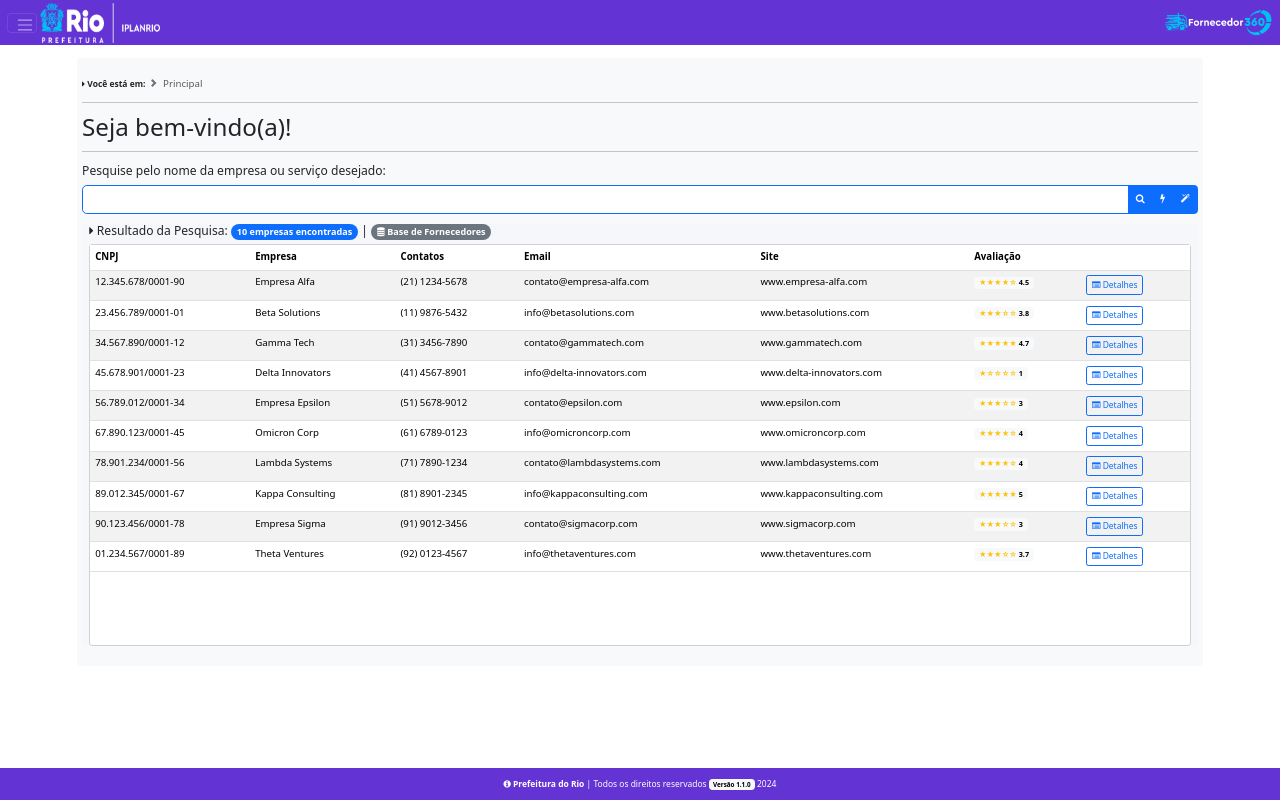
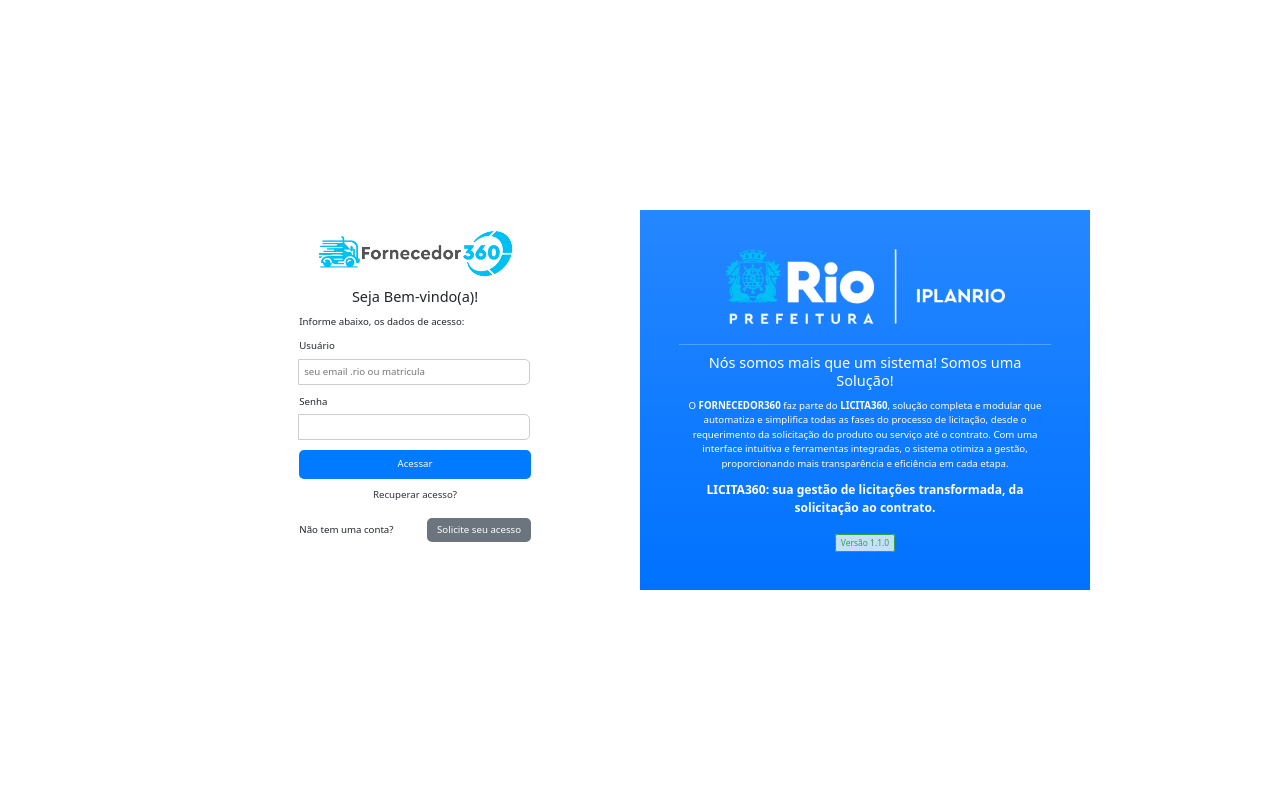
Before and after one commit to Edwsilva/hackatonitos, a React (Create React App) app: page / in a window 1280 px wide. Built offline with nearby package versions, Linux system fonts and the light colour scheme; data requests are answered from the project's data file.

Commit message:
Tela de login

```diff
--- /dev/null
+++ b/src/components/Login/Login.jsx
@@ -0,0 +1,94 @@
+import React from "react";
+import "./login.css";
+import logofornecedor from "../../images/logo-fornecedor.png";
+import logopcrj from "../../images/logo-pcrj-iplan-2.png";
+
+const Login = () => {
+  return (
+    <section className="fullscreen">
+      <div className="container-full">
+        <div className="row-center">
+          <div className="card-full">
+            <div className="row-no-gutter">
+              <div className="col-half">
+                <div className="card-content">
+                  <div className="text-center">
+                    <img src={logofornecedor} className="logo" alt="logo" />
+                    <h4 className="welcome-text">Seja Bem-vindo(a)!</h4>
+                  </div>
+
+                  <form method="post" action="main.html">
+                    <p>Informe abaixo, os dados de acesso:</p>
+
+                    <div className="input-group">
+                      <label htmlFor="email">Usuário</label>
+                      <input
+                        type="email"
+                        id="email"
+                        className="input-field"
+                        placeholder="seu email .rio ou matricula"
+                      />
+                    </div>
+
+                    <div className="input-group">
+                      <label htmlFor="password">Senha</label>
+                      <input
+                        type="password"
+                        id="password"
+                        className="input-field"
+                      />
+                    </div>
+
+                    <div className="action-group">
+                      <button className="btn-primary" type="submit">
+                        Acessar
+                      </button>
+                      <a className="btn-link" href="#!">
+                        Recuperar acesso?
+                      </a>
+                    </div>
+
+                    <div className="account-actions">
+                      <p style={{ marginTop: "10px" }}>Não tem uma conta?</p>
+                      <button className="btn-secondary">
+                        Solicite seu acesso
+                      </button>
+                    </div>
+                  </form>
+                </div>
+              </div>
+
+              <div className="col-half bg-gradient">
+                <div className="info-box">
+                  <img src={logopcrj} className="info-logo" alt="logo" />
+                  <hr />
+                  <h4 className="info-heading">
+                    Nós somos mais que um sistema! Somos uma Solução!
+                  </h4>
+                  <p className="info-text">
+                    O <b>FORNECEDOR360</b> faz parte do <b>LICITA360</b>,
+                    solução completa e modular que automatiza e simplifica todas
+                    as fases do processo de licitação, desde o requerimento da
+                    solicitação do produto ou serviço até o contrato. Com uma
+                    interface intuitiva e ferramentas integradas, o sistema
+                    otimiza a gestão, proporcionando mais transparência e
+                    eficiência em cada etapa.
+                  </p>
+                  <p className="info-lead">
+                    <b>
+                      LICITA360: sua gestão de licitações transformada, da
+                      solicitação ao contrato.
+                    </b>
+                  </p>
+                  <small className="version-tag">Versão 1.1.0</small>
+                </div>
+              </div>
+            </div>
+          </div>
+        </div>
+      </div>
+    </section>
+  );
+};
+
+export default Login;
--- /dev/null
+++ b/src/components/Login/login.css
@@ -0,0 +1,172 @@
+.fullscreen {
+  height: 100vh;
+  /* background: url("../../images/logoIplan.png") no-repeat center center fixed; */
+  background-size: cover;
+}
+
+.container-full {
+  padding: 1rem;
+  display: flex;
+  justify-content: center;
+  align-items: center;
+  height: 100%;
+}
+
+.row-center {
+  display: flex;
+  justify-content: center;
+  align-items: center;
+  width: 100%;
+}
+
+.card-full {
+  width: 100%;
+  max-width: 900px;
+  background-color: white;
+  border-radius: 10px;
+  display: flex;
+}
+
+.row-no-gutter {
+  display: flex;
+  width: 100%;
+  margin: 0;
+}
+
+.col-half {
+  width: 50%;
+  padding: 2rem;
+}
+
+.card-content {
+  display: flex;
+  flex-direction: column;
+  align-items: center;
+  justify-content: center;
+}
+
+.logo {
+  max-width: 200px;
+  margin-bottom: 1rem;
+}
+
+.welcome-text {
+  margin-bottom: 1rem;
+}
+
+.input-group {
+  margin-bottom: 1rem;
+}
+
+.input-field {
+  width: 100%;
+  padding: 0.5rem;
+  margin-top: 0.5rem;
+  border-radius: 5px;
+  border: 1px solid #ccc;
+}
+
+.action-group {
+  display: flex;
+  flex-direction: column;
+  align-items: center;
+  gap: 1rem;
+}
+
+.btn-primary {
+  background-color: #007bff;
+  width: 100%;
+  color: white;
+  padding: 0.75rem 1.5rem;
+  border: none;
+  border-radius: 5px;
+  cursor: pointer;
+}
+
+.btn-primary:hover {
+  background-color: #0056b3;
+}
+
+.btn-link {
+  color: #2c3238;
+  text-decoration: none;
+}
+
+.btn-link:hover {
+  text-decoration: underline;
+}
+
+/* .account-actions {
+  display: flex;
+  justify-content: center;
+  align-items: center;
+  margin-top: 2rem;
+} */
+.account-actions {
+  margin-top: 10px;
+  display: flex;
+  align-items: center; /* Alinha os itens verticalmente no centro */
+  justify-content: center; /* Opcional: centraliza o conteúdo horizontalmente */
+  gap: 3.5rem; /* Espaçamento entre o texto e o botão */
+}
+
+/* .btn-secondary {
+  background-color: rgba(180, 182, 184, 0.8);
+  color: rgb(15, 15, 15);
+  padding: 0.75rem 1.5rem;
+  border: none;
+  border-radius: 5px;
+  cursor: pointer;
+} */
+
+.btn-secondary {
+  background-color: #6c757d;
+  color: white;
+  padding: 0.5rem 1rem;
+  border: none;
+  border-radius: 5px;
+  cursor: pointer;
+}
+
+.btn-secondary:hover {
+  background-color: #5a6268;
+}
+.bg-gradient {
+  /* background: linear-gradient(135deg, #00a2ff, #0072ff);  */
+  background: #0072ff;
+  display: flex;
+  align-items: center;
+  justify-content: center;
+}
+
+.info-box {
+  color: white;
+  padding: 2rem;
+  text-align: center;
+}
+
+.info-logo {
+  max-width: 280px;
+  margin-bottom: 1rem;
+}
+
+.info-heading {
+  margin-bottom: 1rem;
+}
+
+.info-text {
+  margin-bottom: 1rem;
+}
+
+.info-lead {
+  font-size: 1.25rem;
+  margin-bottom: 2rem;
+}
+
+.version-tag {
+  background-color: rgba(248, 249, 250, 0.8);
+  padding: 0.25rem 0.5rem;
+  border-radius: 0.25rem;
+  color: #28a745;
+  border: 1px solid #28a745;
+}
--- a/src/index.js
+++ b/src/index.js
@@ -1,13 +1,14 @@
-import React from 'react';
-import ReactDOM from 'react-dom/client';
-import './index.css';
-import App from './App';
-import reportWebVitals from './reportWebVitals';
+import React from "react";
+import ReactDOM from "react-dom/client";
+import "./index.css";
+import App from "./App";
+import Login from "../src/components/Login/Login";
+import reportWebVitals from "./reportWebVitals";
 
-const root = ReactDOM.createRoot(document.getElementById('root'));
+const root = ReactDOM.createRoot(document.getElementById("root"));
 root.render(
   <React.StrictMode>
-    <App />
+    <Login />
   </React.StrictMode>
 );
 
```
